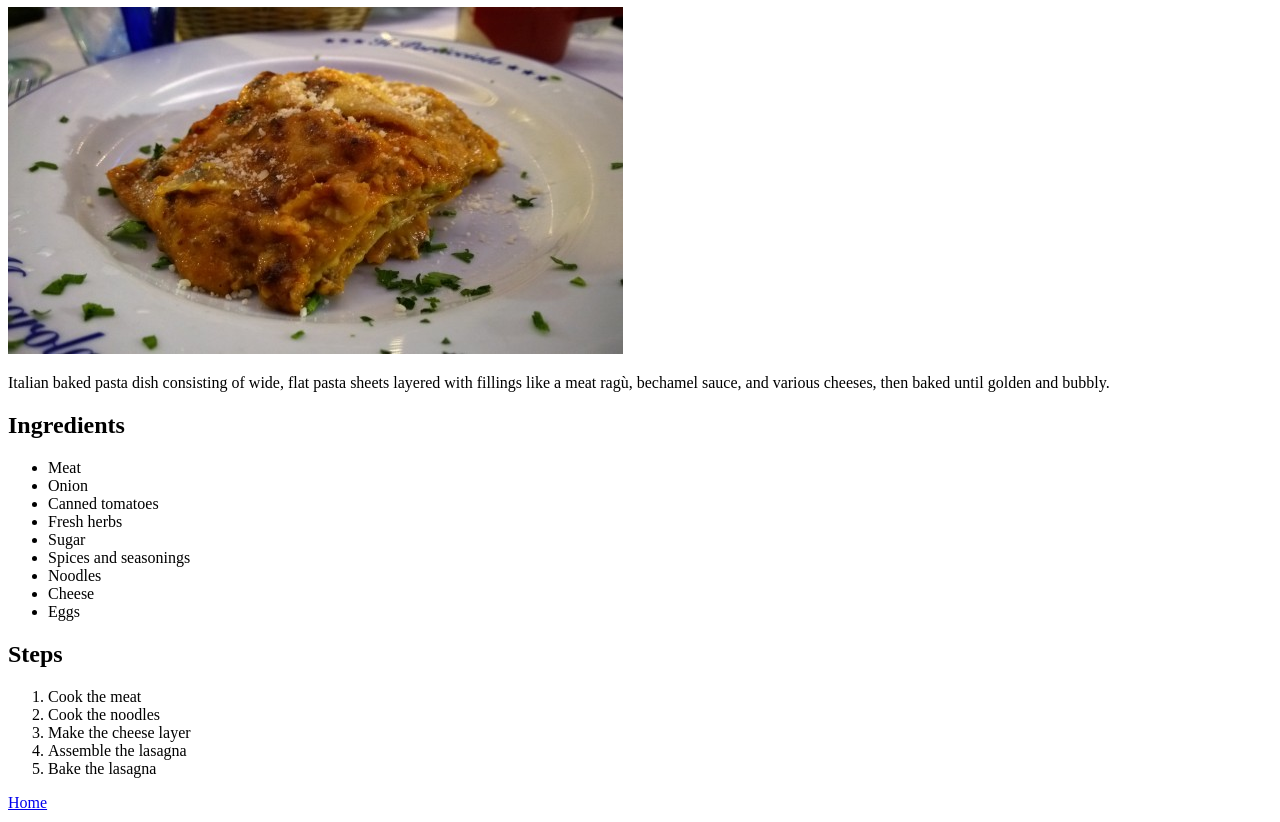
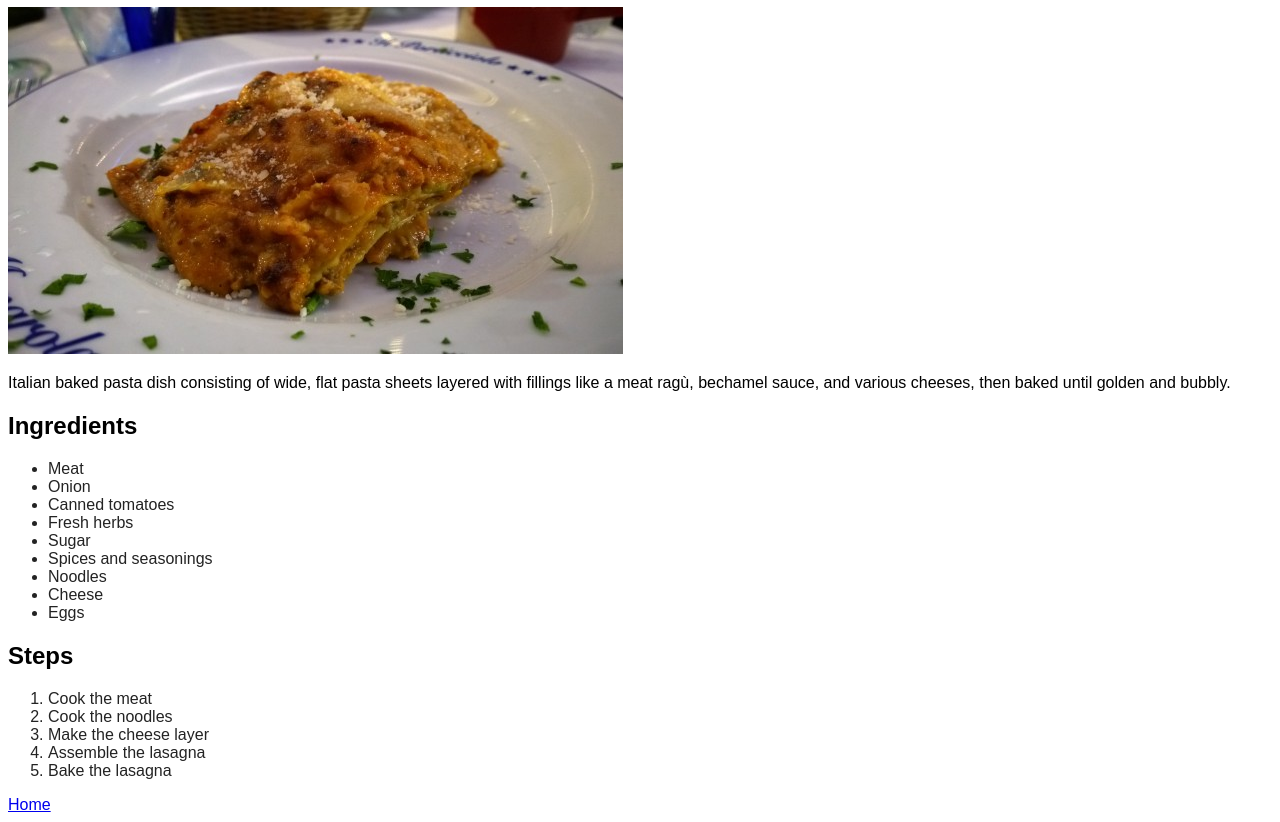
Before and after one commit to jujogoar/odin-recipes, a plain HTML site: page recipes/lasagna.html in a window 1280 px wide. Shown: the part 73-895 px from the top of the page. Drawn offline with Linux system fonts and the light colour scheme.

Commit message:
Adding some CSS

```diff
--- a/recipes/lasagna.html
+++ b/recipes/lasagna.html
@@ -4,6 +4,7 @@
     <meta charset="UTF-8">
     <meta name="viewport" content="width=device-width, initial-scale=1.0">
     <title>The Odin Project - Recipes</title>
+    <link rel="stylesheet" href="../styles/global.css">
 </head>
 <body>
     <h1>Lasagna</h1>
--- /dev/null
+++ b/styles/global.css
@@ -0,0 +1,7 @@
+* {
+    font-family: sans-serif;
+}
+
+li {
+    color: rgb(35, 35, 35);
+}
```
Also changed, not shown: index.html (+1 -0 lines), recipes/chicken_curry.html (+1 -0 lines), recipes/spanish_omelette.html (+1 -0 lines).
